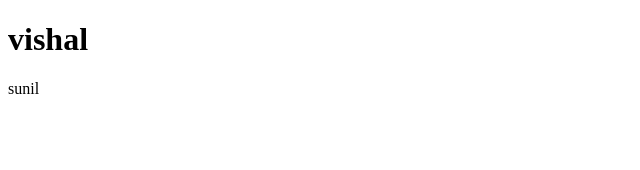
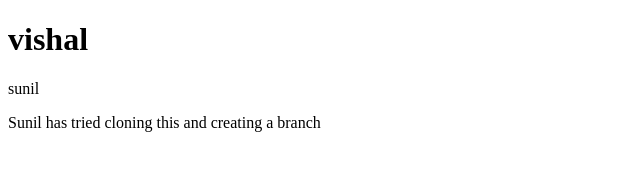
Before and after one commit to vishalsinghrawat29/sunil-test, a plain HTML site: page index.html in a window 1280 px wide. Shown: the whole page, without its empty margins (0-640 px from the left). Drawn offline with Linux system fonts and the light colour scheme.

Commit message:
new changes

```diff
--- a/index.html
+++ b/index.html
@@ -9,5 +9,6 @@
 <body>
     <h1>vishal</h1>
     <p>sunil</p>
+    <p>Sunil has tried cloning this and creating a branch</p>
 </body>
 </html>
```
